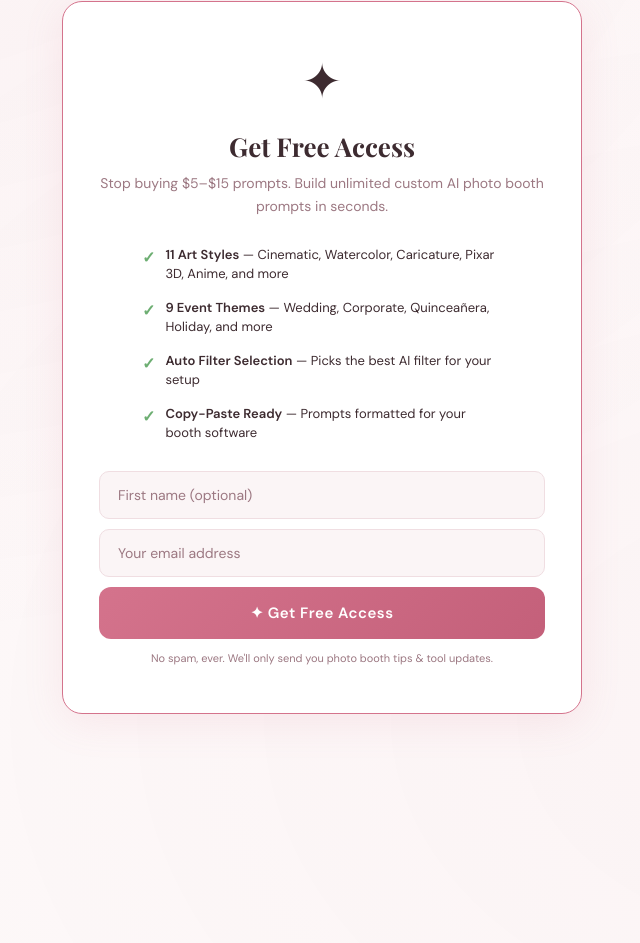
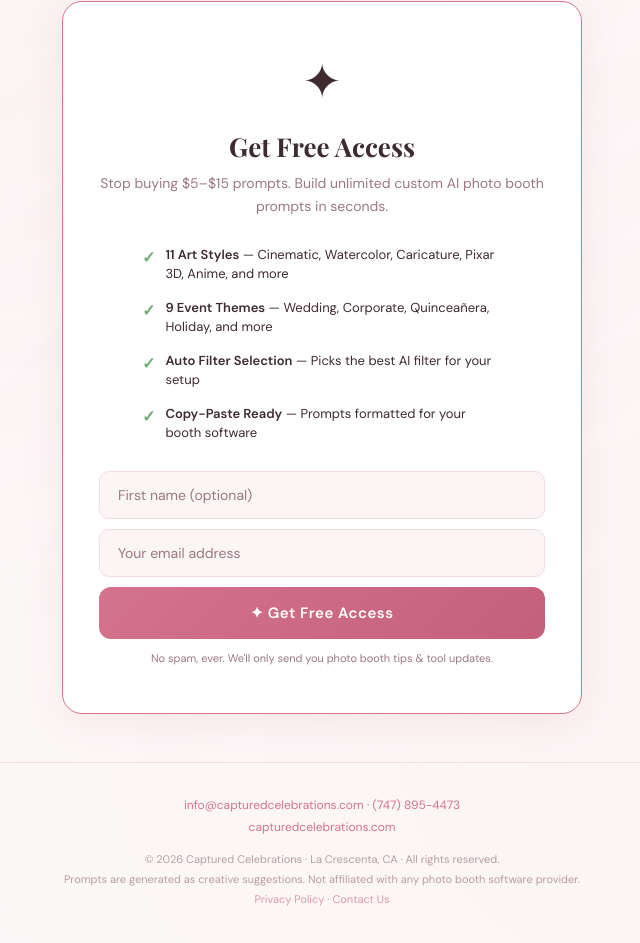
Before and after one commit to CapturedCelebrations/prompt-engine, a website: page public/index.html in a window 1280 px wide. Shown: the part 163-1106 px from the top of the page, without its empty margins (318-958 px from the left). Before the commit the page ends 937 px from the top, so only its background shows below. Drawn offline with nearby package versions, Linux system fonts and the light colour scheme.

Commit message:
Update index.html

```diff
--- a/public/index.html
+++ b/public/index.html
@@ -353,6 +353,16 @@ textarea::placeholder { color: var(--text-muted); }
 .pro-banner h3 { font-family: 'Playfair Display', serif; font-size: 18px; color: var(--gold); margin-bottom: 6px; }
 .pro-banner p { font-size: 13px; color: var(--text-muted); line-height: 1.5; }
 
+.site-footer {
+  margin-top: 48px; padding: 32px 0 16px;
+  border-top: 1px solid var(--dark-border);
+  text-align: center; font-size: 12px; color: var(--text-muted); line-height: 1.8;
+}
+.site-footer a { color: var(--gold); text-decoration: none; }
+.site-footer a:hover { text-decoration: underline; }
+.site-footer .footer-contact { margin-bottom: 12px; }
+.site-footer .footer-legal { font-size: 11px; color: var(--text-muted); opacity: 0.7; }
+
 </style>
 </head>
 <body>
@@ -604,6 +614,31 @@ textarea::placeholder { color: var(--text-muted); }
   </div>
 
   </div><!-- end tool section -->
+
+  <!-- Footer -->
+  <div class="site-footer">
+    <div class="footer-contact">
+      <a href="mailto:info@capturedcelebrations.com">info@capturedcelebrations.com</a> · <a href="tel:7478954473">(747) 895-4473</a><br>
+      <a href="https://www.capturedcelebrations.com" target="_blank">capturedcelebrations.com</a>
+    </div>
+    <div class="footer-legal">
+      © 2026 Captured Celebrations · La Crescenta, CA · All rights reserved.<br>
+      Prompts are generated as creative suggestions. Not affiliated with any photo booth software provider.<br>
+      <a href="#" onclick="document.getElementById('privacySection').style.display=document.getElementById('privacySection').style.display==='block'?'none':'block'; return false;">Privacy Policy</a> · <a href="mailto:info@capturedcelebrations.com">Contact Us</a>
+    </div>
+    <div id="privacySection" style="display:none; text-align:left; margin-top:20px; padding:24px; background:var(--dark-card); border:1px solid var(--dark-border); border-radius:12px; font-size:12px; color:var(--text-muted); line-height:1.8;">
+      <strong style="color:var(--text); font-size:14px;">Privacy Policy</strong><br><br>
+      <strong>Last updated:</strong> February 2026<br><br>
+      <strong>Who we are:</strong> Captured Celebrations, located in La Crescenta, CA. Contact: info@capturedcelebrations.com, (747) 895-4473.<br><br>
+      <strong>What we collect:</strong> When you use this tool, we collect your email address and optionally your first name. We do not collect payment information, browsing history, or any other personal data through this tool.<br><br>
+      <strong>How we use it:</strong> We use your email solely to send photo booth tips, product updates, and information about our services. We will never sell, rent, or share your personal information with third parties for their marketing purposes.<br><br>
+      <strong>Email service:</strong> Emails are stored and managed through Mailchimp (The Rocket Science Group LLC), which is compliant with applicable data protection standards. Their privacy policy is available at mailchimp.com/legal/privacy.<br><br>
+      <strong>Your rights:</strong> You may unsubscribe from our emails at any time using the unsubscribe link in every email, or by contacting us directly. You may also request access to, correction of, or deletion of your personal data by emailing info@capturedcelebrations.com. We will respond within 30 days.<br><br>
+      <strong>California residents (CCPA):</strong> You have the right to know what personal information we collect, request its deletion, and opt out of any sale of personal information. We do not sell personal information. To exercise your rights, email info@capturedcelebrations.com with subject line "CCPA Request."<br><br>
+      <strong>Cookies & local storage:</strong> This tool uses browser local storage to remember that you have already signed up so you are not asked to enter your email again. No tracking cookies are used.<br><br>
+      <strong>Changes:</strong> We may update this policy from time to time. Changes will be reflected by the "Last updated" date above.
+    </div>
+  </div>
 
 </div>
 
```
